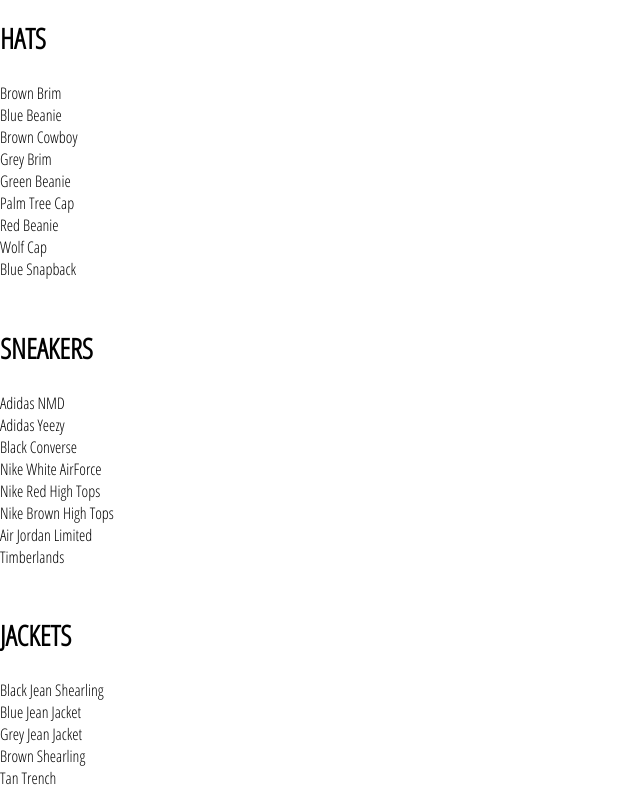
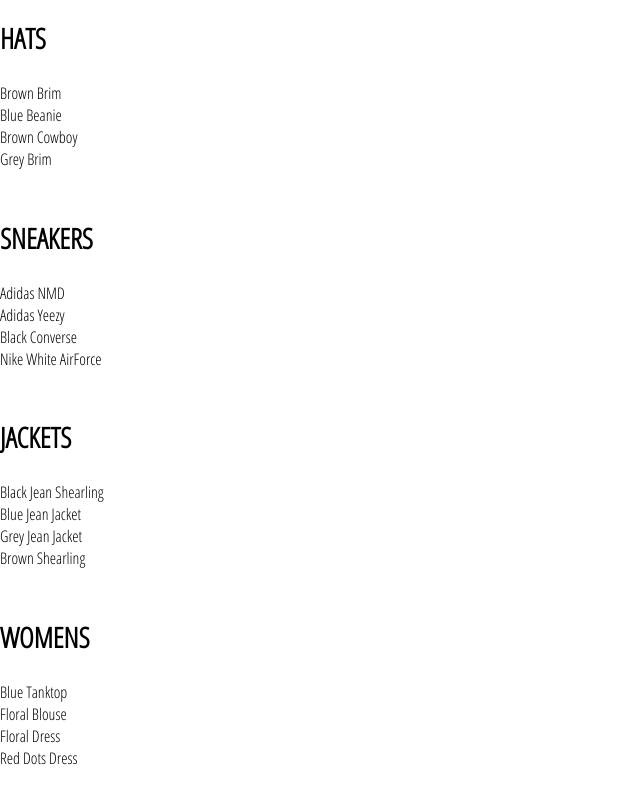
Before and after one commit to desmond4133/vela-clothing, a React (Create React App) app: page /shop in a window 1280 px wide. Shown: the top 800 px of the page, without its empty margins (0-640 px from the left). Built offline with nearby package versions, Linux system fonts and the light colour scheme; the HTML template or start-up script is replaced by a standard one.

Commit message:
added filter method to the collection-preview to filter out the items

```diff
--- a/src/components/collection-preview/collection-preview.jsx
+++ b/src/components/collection-preview/collection-preview.jsx
@@ -9,7 +9,9 @@
     <div className='collection-preview'>
         <h1 className='title'>{title.toUpperCase()}</h1>
         <div>
-            {items.map((item) => (
+            {items
+            .filter((item, idx) => idx < 4)
+            .map((item) => (
                 <div key={item.id}>{item.name}</div>
                 ))}
         </div>
```
